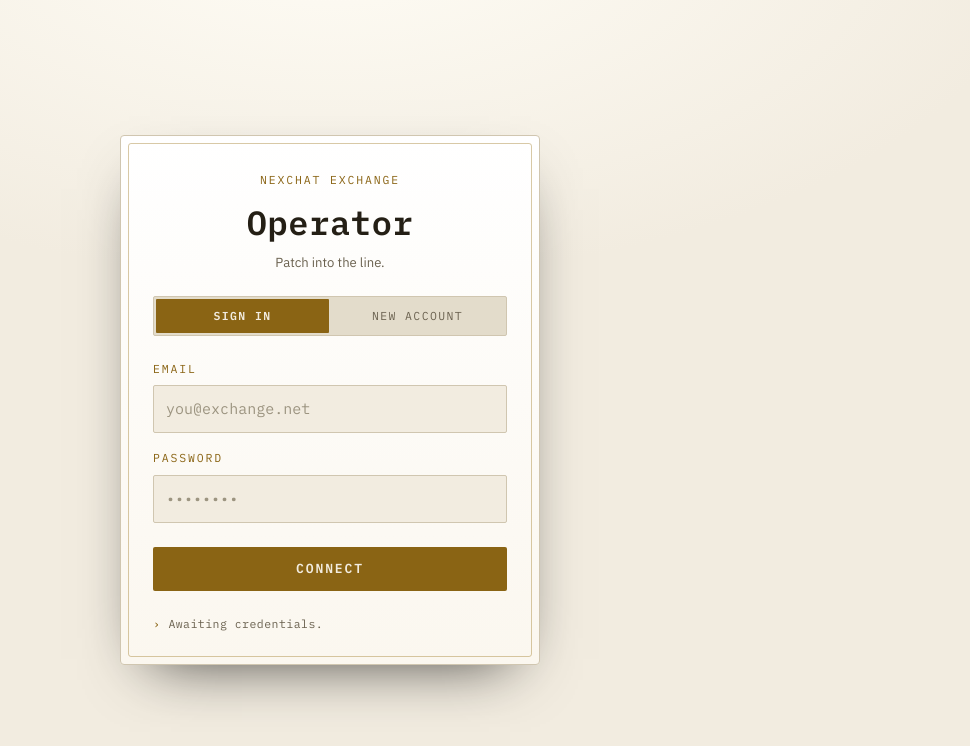
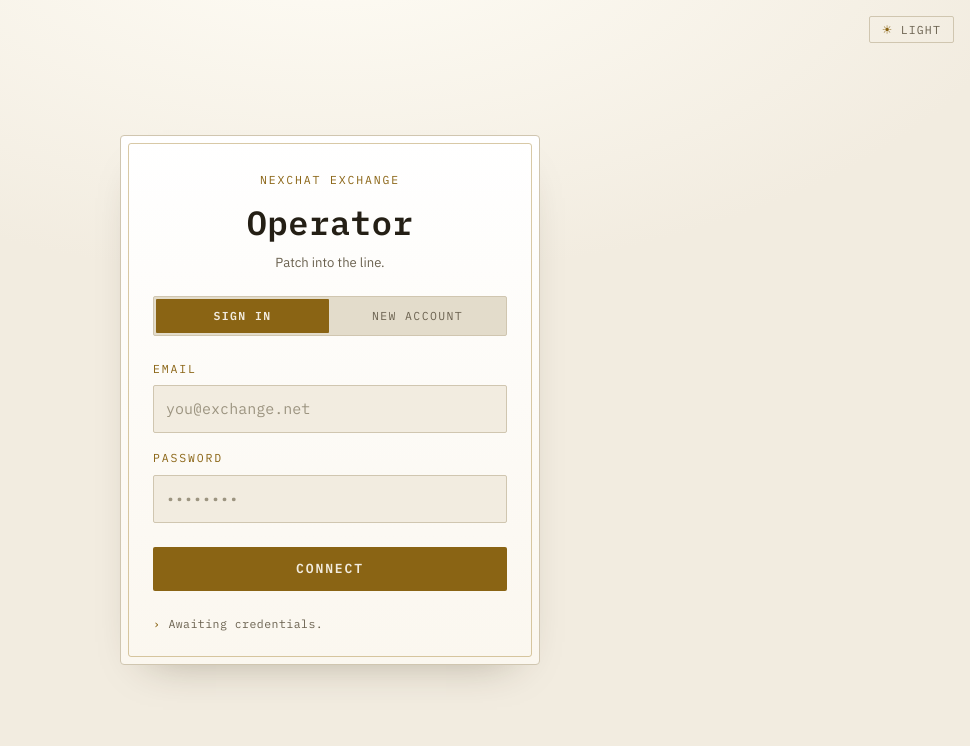
Before and after one commit to Pro100Sergosha/NexChat, a React (Vite) app in the folder frontend/: page /login in a window 1280 px wide. Shown: the top 746 px of the page, without its empty margins (310-1280 px from the left). Built offline with nearby package versions, Linux system fonts and the light colour scheme.

Commit message:
feat(frontend): add theme toggle to the login screen
The login screen has no top bar, so place the toggle in its top-right corner. Source the plate shadow from a themed token so it softens in light mode.

```diff
--- a/frontend/src/pages/Login/Login.module.css
+++ b/frontend/src/pages/Login/Login.module.css
@@ -1,8 +1,15 @@
 .screen {
+  position: relative;
   min-height: 100%;
   display: grid;
   place-items: center;
   padding: var(--sp-5);
+}
+
+.themeCorner {
+  position: absolute;
+  top: var(--sp-4);
+  right: var(--sp-4);
 }
 
 .plate {
@@ -14,7 +21,7 @@
   position: relative;
   box-shadow:
     0 1px 0 rgba(237, 230, 214, 0.04) inset,
-    0 24px 60px -30px rgba(0, 0, 0, 0.8);
+    var(--shadow-plate);
 }
 
 /* Brass rivet frame — a thin inner rule that reads as a machined plate */
--- a/frontend/src/pages/Login/Login.tsx
+++ b/frontend/src/pages/Login/Login.tsx
@@ -1,6 +1,7 @@
 import { useState, type FormEvent } from "react";
 import { useAuth } from "@/auth/AuthContext";
 import { ApiError } from "@/core/api";
+import { ThemeToggle } from "@/components/ThemeToggle/ThemeToggle";
 import styles from "./Login.module.css";
 
 type Mode = "login" | "register";
@@ -41,6 +42,10 @@ export function LoginPage() {
 
   return (
     <main className={styles.screen}>
+      <div className={styles.themeCorner}>
+        <ThemeToggle />
+      </div>
+
       <section className={styles.plate} aria-labelledby="plate-title">
         <header className={styles.plateHead}>
           <span className="op-label">Nexchat Exchange</span>
```
